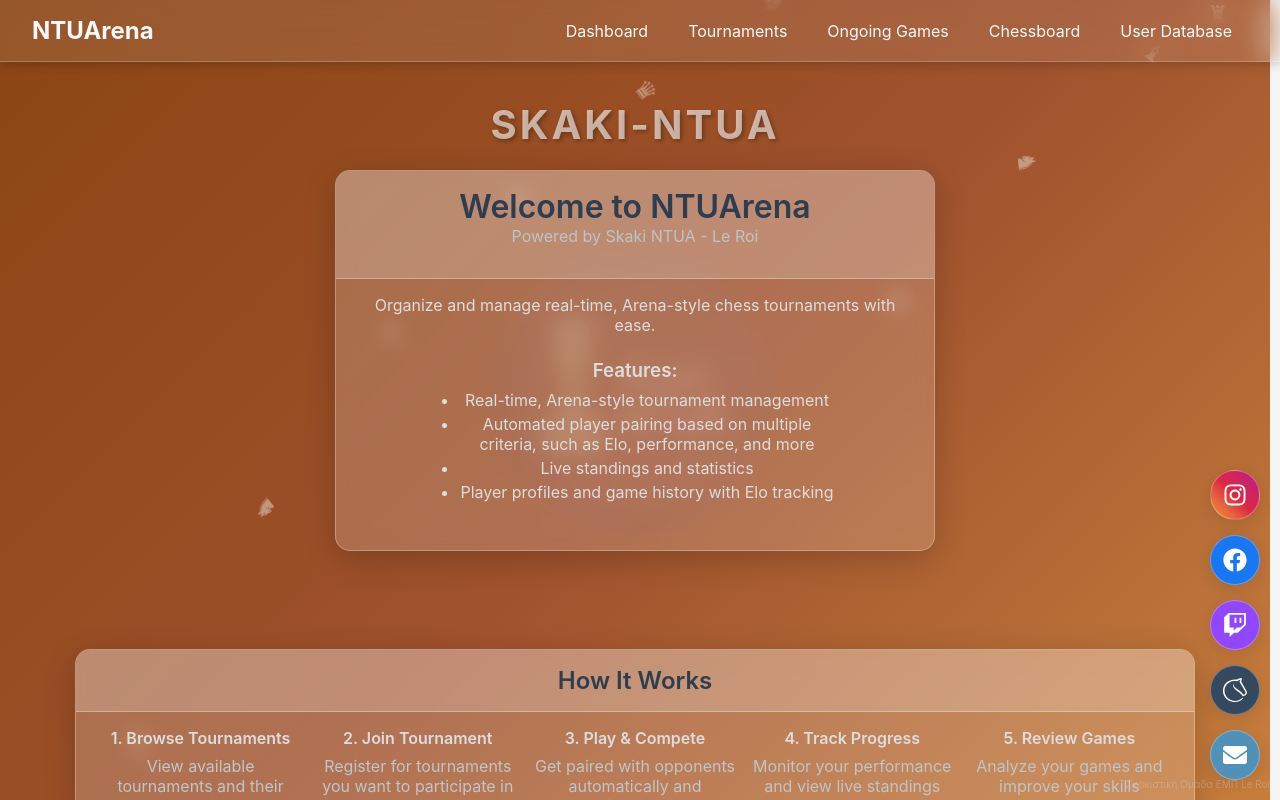
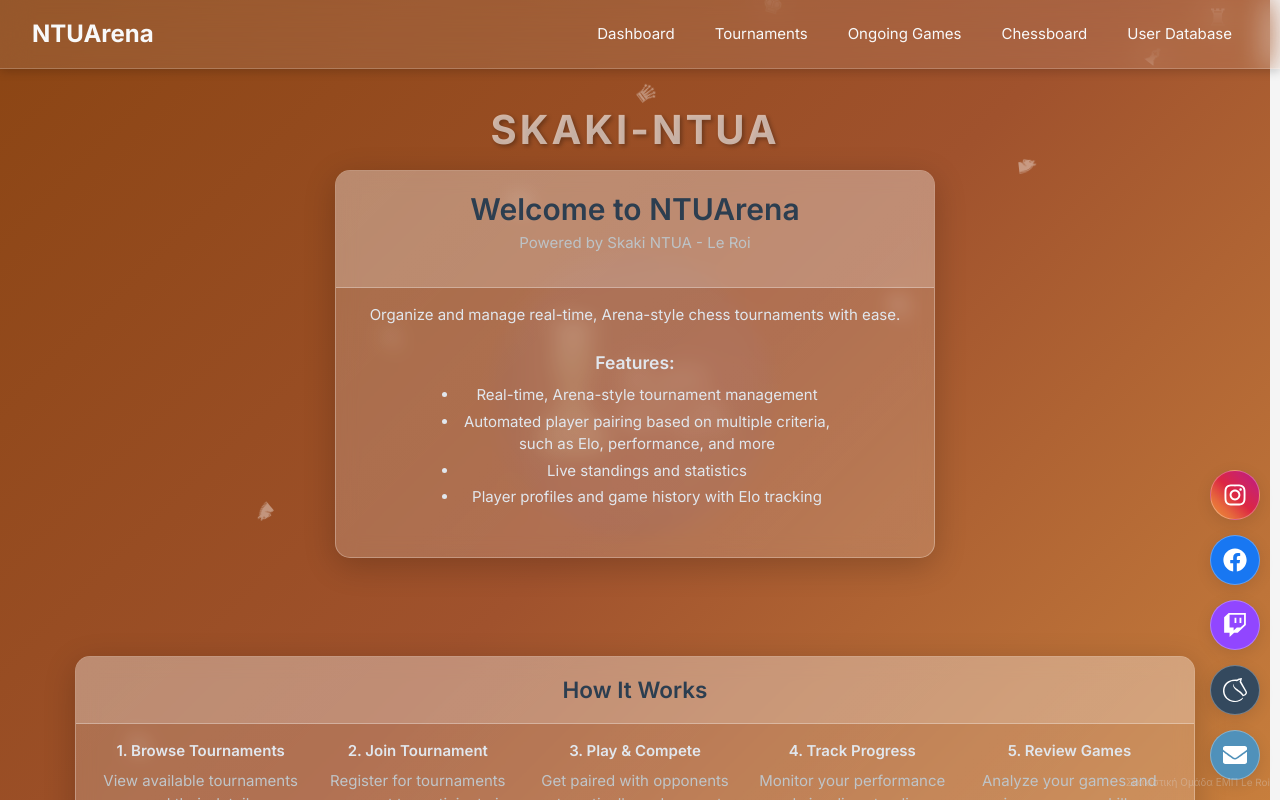
Before and after one commit to geokoko/NTUArena, a React (Create React App) app in the folder view/: page / in a window 1280 px wide. Shown: the top 800 px of the page. Built offline with nearby package versions, Linux system fonts and the light colour scheme; no server answers.

Commit message:
Add Inter font and improve typography for better readability

```diff
--- a/view/src/index.css
+++ b/view/src/index.css
@@ -1,4 +1,7 @@
 /* index.css - Global Resets & Base Styles */
+
+/* Import Inter font for better readability */
+@import url('https://fonts.googleapis.com/css2?family=Inter:wght@400;500;600;700&display=swap');
 
 /* Universal reset */
 * {
@@ -9,13 +12,15 @@
 
 /* Base typography */
 body {
-	font-family: -apple-system, BlinkMacSystemFont, 'Segoe UI', 'Roboto', 'Oxygen',
+	font-family: 'Inter', -apple-system, BlinkMacSystemFont, 'Segoe UI', 'Roboto', 'Oxygen',
 		'Ubuntu', 'Cantarell', 'Fira Sans', 'Droid Sans', 'Helvetica Neue',
 		sans-serif;
 	-webkit-font-smoothing: antialiased;
 	-moz-osx-font-smoothing: grayscale;
-	color: #DCDCDC;
+	color: #e0e6ed;
 	background-color: #f5f5f5;
+	font-size: 15px;
+	line-height: 1.5;
 }
 
 /* Code elements */
```
